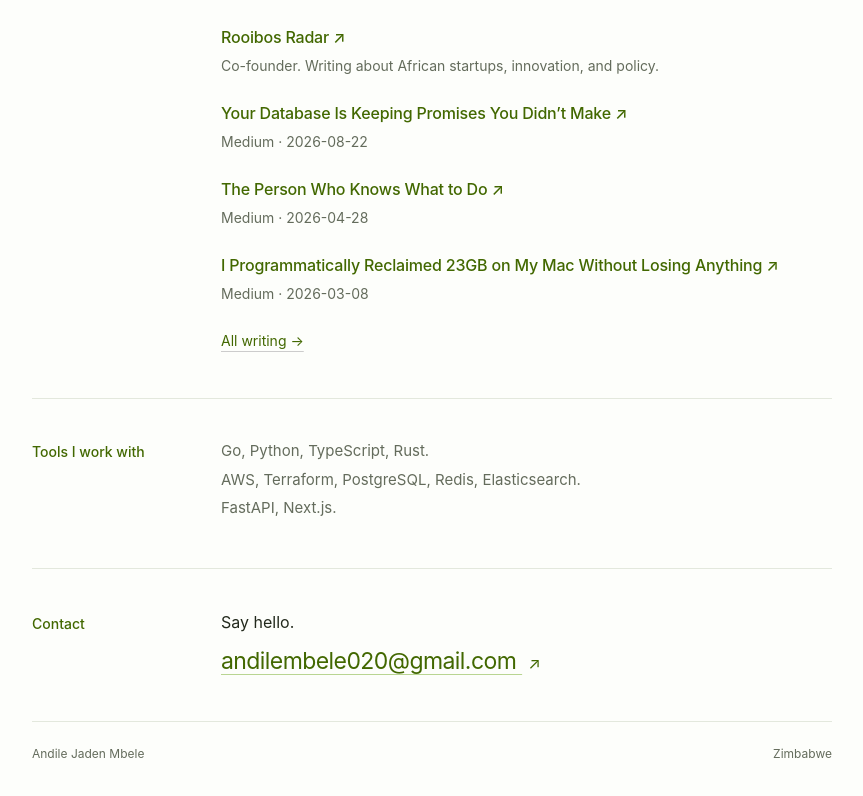
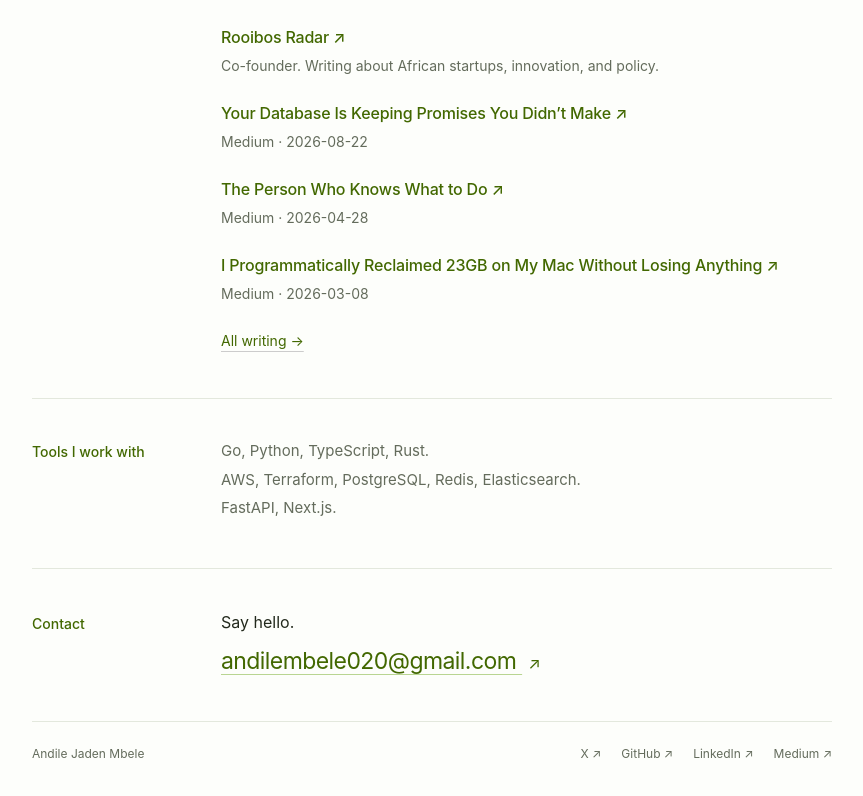
Before and after one commit to xeroxzen/andilembele.com, a website: page dist/index.html in a window 1280 px wide. Shown: the part 3337-4133 px from the top of the page, without its empty margins (208-1071 px from the left). Drawn offline with Linux system fonts and the light colour scheme.

Commit message:
Add social links to site footers

```diff
--- a/dist/index.html
+++ b/dist/index.html
@@ -80,7 +80,7 @@
         <div class="section-body"><p>Say hello.</p><a class="email" href="mailto:andilembele020@gmail.com">andilembele020@gmail.com <span aria-hidden="true">↗</span></a></div>
       </section>
     </main>
-    <footer><span>Andile Jaden Mbele</span><span>Zimbabwe</span></footer>
+    <footer><span>Andile Jaden Mbele</span><nav class="social-links" aria-label="Social links"><a href="https://x.com/andilejaden">X ↗</a><a href="https://github.com/xeroxzen">GitHub ↗</a><a href="https://linkedin.com/in/andile-jaden-mbele/">LinkedIn ↗</a><a href="https://medium.com/@andilembele">Medium ↗</a></nav></footer>
   </div>
 </body>
 </html>
--- a/dist/styles.css
+++ b/dist/styles.css
@@ -79,3 +79,5 @@ a.project:hover{background:#f4f9ec}
 .personal-note{display:flex;gap:17px;align-items:center;margin-top:26px;color:var(--muted)}.personal-note p{font-size:14px;line-height:1.7}.ascii-rocket{margin:0;color:var(--accent);font:12px/1.15 ui-monospace,SFMono-Regular,Consolas,monospace;white-space:pre;flex-shrink:0}
 .experience-list .job:first-child::after{background:var(--signal)}
 @media(max-width:640px){.identity{align-items:flex-start;gap:15px}.portrait{width:66px;height:66px}.identity .eyebrow{font-size:12px;line-height:1.5;margin-bottom:7px}.identity h1{font-size:28px}.personal-note{margin-top:22px}}
+
+footer{flex-wrap:wrap;align-items:center;gap:14px 24px}.social-links{display:flex;flex-wrap:wrap;gap:10px 20px}.social-links a:hover{text-decoration:underline}
```
Also changed, not shown: dist/blog/index.html (+1 -1 lines).
